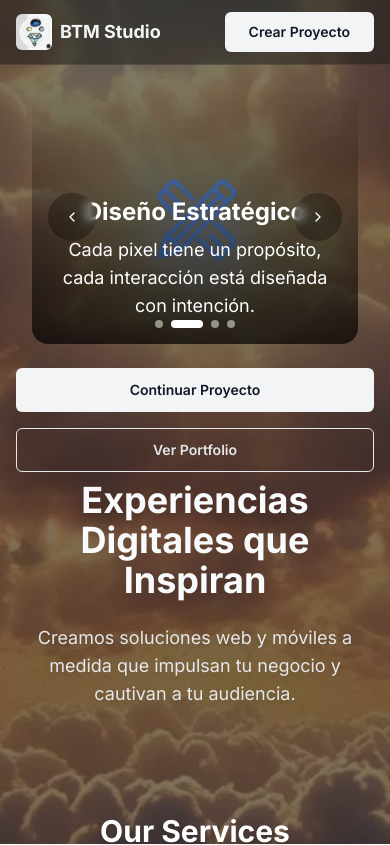
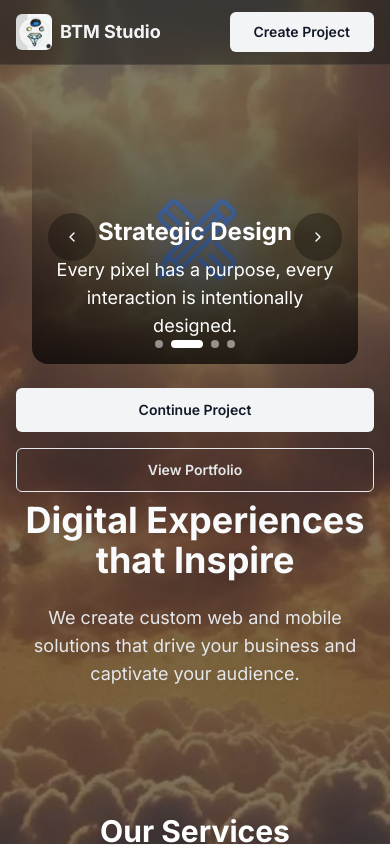
Before and after one commit to eliasbest07/btm-studio-home-page, a Next.js app: page /en in a window 390 px wide. Shown: the top 845 px of the page. Built offline with nearby package versions, Linux system fonts and the light colour scheme.

Commit message:
feat-lang: added translations

```diff
--- a/app/[locale]/page.tsx
+++ b/app/[locale]/page.tsx
@@ -3,7 +3,7 @@
 import Hero from "../components/Hero";
 import ImageDisplaySection from "../components/ImageDisplaySection";
 import SuccessCasesSection from "../components/SuccessCasesSection";
-import { successCasesData } from "../data/success-cases-data";
+import { getSuccessCasesData } from "../data/success-cases-data";
 import ServiceCard from "../components/ServiceCard";
 import { useTranslations } from "next-intl";
 
@@ -11,6 +11,7 @@ export default function HomePage() {
   const dynamicImageUrl = "https://picsum.photos/seed/btmstudio/1280/720";
   const imageAltText = "Paisaje montañoso abstracto generado dinámicamente";
   const t = useTranslations("Index");
+
 
   // Obtenemos los servicios desde el archivo de traducción
   const servicesData = t.raw("services") as {
@@ -46,7 +47,7 @@ export default function HomePage() {
         </div>
       </section>
       {/* <ImageDisplaySection imageUrl={dynamicImageUrl} altText={imageAltText} title="Nuestra Inspiración Visual" /> */}
-      <SuccessCasesSection cases={successCasesData} />
+      <SuccessCasesSection cases={getSuccessCasesData()} />
     </>
   );
 }
--- a/app/components/Header.tsx
+++ b/app/components/Header.tsx
@@ -5,9 +5,11 @@ import Link from "next/link"
 import Image from "next/image"
 import { Button } from "@/components/ui/button"
 import CreateProjectModal from "./CreateProjectModal"
+import { useTranslations } from "next-intl"
 
 export default function Header() {
   const [isModalOpen, setIsModalOpen] = useState(false)
+  const t = useTranslations("header")
 
   return (
     <>
@@ -27,7 +29,7 @@ export default function Header() {
               alt="BTM Studio Logo - Diamante y Orbes Abstractos"
               width={36}
               height={36}
-              className="rounded-md" // Bordes redondeados
+              className="rounded-md"
             />
             <span className="font-bold text-lg text-gray-100">BTM Studio</span>
           </Link>
@@ -36,7 +38,7 @@ export default function Header() {
             onClick={() => setIsModalOpen(true)}
             className="bg-gray-100 hover:bg-gray-200 text-gray-900 font-semibold px-6 py-2.5"
           >
-            Crear Proyecto
+            {t("createProject")}
           </Button>
         </nav>
       </header>
--- a/app/components/Hero.tsx
+++ b/app/components/Hero.tsx
@@ -1,49 +1,50 @@
-"use client" // Convertir a Client Component para manejar el estado del modal
+"use client"
+
 import { useState, useEffect } from "react"
 import { Button } from "@/components/ui/button"
 import Link from "next/link"
-import ShowProjectsModal from "./showProjects" // Importar el modal
+import ShowProjectsModal from "./showProjects"
 import Image from "next/image"
-import { ChevronDown, ChevronLeft, ChevronRight } from "lucide-react"
+import { ChevronLeft, ChevronRight } from "lucide-react"
 import { motion, useScroll, useTransform, AnimatePresence } from "framer-motion"
+import { useTranslations } from "next-intl"
 
 export default function Hero() {
+  const t = useTranslations("hero")
   const [isModalOpen, setIsModalOpen] = useState(false)
   const [activeIndex, setActiveIndex] = useState(0)
 
   const carouselItems = [
     {
       id: 1,
-      title: "Innovación Digital",
-      description: "Creamos soluciones digitales que transforman negocios y experiencias de usuario.",
+      title: t("slide1Title"),
+      description: t("slide1Desc"),
       image: "/icon-1.png",
     },
     {
       id: 2,
-      title: "Diseño Estratégico",
-      description: "Cada pixel tiene un propósito, cada interacción está diseñada con intención.",
+      title: t("slide2Title"),
+      description: t("slide2Desc"),
       image: "/icon-2.png",
     },
     {
       id: 3,
-      title: "Desarrollo Tecnológico",
-      description: "Construimos con las tecnologías más avanzadas para crear productos escalables y robustos.",
+      title: t("slide3Title"),
+      description: t("slide3Desc"),
       image: "/icon-3.png",
     },
     {
       id: 4,
-      title: "Resultados Medibles",
-      description: "Nuestras soluciones generan impacto real y resultados cuantificables para tu negocio.",
+      title: t("slide4Title"),
+      description: t("slide4Desc"),
       image: "/icon-4.png",
     },
   ]
 
-    // Función para navegar al siguiente slide
   const nextSlide = () => {
     setActiveIndex((prev) => (prev + 1) % carouselItems.length)
   }
 
-    // Función para navegar al slide anterior
   const prevSlide = () => {
     setActiveIndex((prev) => (prev - 1 + carouselItems.length) % carouselItems.length)
   }
@@ -51,9 +52,8 @@ export default function Hero() {
   useEffect(() => {
     const interval = setInterval(() => {
       setActiveIndex((prev) => (prev === carouselItems.length - 1 ? 0 : prev + 1))
-      }, 5000) // cambia cada 5 segundos
-
-      return () => clearInterval(interval) // limpiar al desmontar
+    }, 5000)
+    return () => clearInterval(interval)
   }, [carouselItems.length])
 
   return (
@@ -61,90 +61,45 @@ export default function Hero() {
       <section className="relative text-white min-h-[calc(100vh-4rem-80px)] md:min-h-[calc(100vh-4rem-120px)] flex items-center justify-center text-center py-2 px-4">
         <div className="relative z-10">
 
-    {/* carrucel */}
-
-      <div className=" top-2 left-0 right-0 h-[30vh] md:h-[40vh] z-20 px-4 mb-6">
+          {/* Carrusel */}
+          <div className="top-2 left-0 right-0 h-[30vh] md:h-[40vh] z-20 px-4 mb-6">
             <div className="relative h-full max-w-6xl mx-auto rounded-2xl overflow-hidden">
-          {/* Controles del carrusel */}
+              {/* Controles */}
               <div className="absolute top-1/2 left-4 z-30 transform -translate-y-1/2">
-            <Button
-              variant="ghost"
-              size="icon"
-              className="bg-black/30 backdrop-blur-sm text-white hover:bg-black/50 rounded-full h-12 w-12"
-              onClick={prevSlide}
-            >
+                <Button variant="ghost" size="icon" className="bg-black/30 backdrop-blur-sm text-white hover:bg-black/50 rounded-full h-12 w-12" onClick={prevSlide}>
                   <ChevronLeft className="h-6 w-6" />
                 </Button>
               </div>
               <div className="absolute top-1/2 right-4 z-30 transform -translate-y-1/2">
-            <Button
-              variant="ghost"
-              size="icon"
-              className="bg-black/30 backdrop-blur-sm text-white hover:bg-black/50 rounded-full h-12 w-12"
-              onClick={nextSlide}
-            >
+                <Button variant="ghost" size="icon" className="bg-black/30 backdrop-blur-sm text-white hover:bg-black/50 rounded-full h-12 w-12" onClick={nextSlide}>
                   <ChevronRight className="h-6 w-6" />
                 </Button>
               </div>
 
-          {/* Slides del carrusel */}
+              {/* Slide */}
               <AnimatePresence mode="wait">
                 <motion.div
                   key={activeIndex}
                   className="absolute inset-0 flex items-center justify-center"
-              initial={{
-                opacity: 0,
-                scale: 0.8,
-                y: 100,
-                x: 100,
-                rotate: 5,
-              }}
-              animate={{
-                opacity: 1,
-                scale: 1,
-                y: 0,
-                x: 0,
-                rotate: 0,
-                transition: {
-                  type: "spring",
-                  stiffness: 100,
-                  damping: 20,
-                },
-              }}
-              exit={{
-                opacity: 0,
-                scale: 0.8,
-                y: -100,
-                x: -100,
-                rotate: -5,
-                transition: {
-                  duration: 0.3,
-                },
-              }}
+                  initial={{ opacity: 0, scale: 0.8, y: 100, x: 100, rotate: 5 }}
+                  animate={{ opacity: 1, scale: 1, y: 0, x: 0, rotate: 0, transition: { type: "spring", stiffness: 100, damping: 20 } }}
+                  exit={{ opacity: 0, scale: 0.8, y: -100, x: -100, rotate: -5, transition: { duration: 0.3 } }}
                 >
-              <Image
-                src={carouselItems[activeIndex].image || "/placeholder.svg"}
-                alt={carouselItems[activeIndex].title}
-                width={100}
-                height={100}
-                className="object-contain"
-              />
+                  <Image src={carouselItems[activeIndex].image} alt={carouselItems[activeIndex].title} width={100} height={100} className="object-contain" />
                   <div className="absolute inset-0 bg-gradient-to-t from-black/70 to-transparent"></div>
                   <div className="absolute bottom-0 left-0 right-0 p-6 md:p-10 text-white">
                     <h3 className="text-2xl md:text-3xl font-bold mb-2">{carouselItems[activeIndex].title}</h3>
-                <p className="text-lg ">{carouselItems[activeIndex].description}</p>
+                    <p className="text-lg">{carouselItems[activeIndex].description}</p>
                   </div>
                 </motion.div>
               </AnimatePresence>
 
-          {/* Indicadores de slide */}
+              {/* Indicadores */}
               <div className="absolute bottom-4 left-1/2 transform -translate-x-1/2 z-30 flex space-x-2">
                 {carouselItems.map((_, index) => (
                   <button
                     key={index}
-                className={`h-2 rounded-full transition-all ${
-                  index === activeIndex ? "w-8 bg-white" : "w-2 bg-white/50"
-                }`}
+                    className={`h-2 rounded-full transition-all ${index === activeIndex ? "w-8 bg-white" : "w-2 bg-white/50"}`}
                     onClick={() => setActiveIndex(index)}
                   />
                 ))}
@@ -152,29 +107,22 @@ export default function Hero() {
             </div>
           </div>
 
+          {/* CTA */}
           <div className="flex flex-col sm:flex-row gap-4 justify-center mb-2">
-            <Button
-              size="lg"
-              className="bg-gray-100 hover:bg-gray-200 text-gray-900 font-semibold"
-              onClick={() => setIsModalOpen(true)} // Acción para abrir el modal
-            >
-              Continuar Proyecto
+            <Button size="lg" className="bg-gray-100 hover:bg-gray-200 text-gray-900 font-semibold" onClick={() => setIsModalOpen(true)}>
+              {t("ctaContinue")}
             </Button>
-            <Button
-
-              variant="outline"
-              size="lg"
-              className="font-semibold border-gray-200 text-gray-200 bg-transparent hover:bg-white/20 hover:text-white hover:border-white/30"
-            >
-              <Link href="/portfolio">Ver Portfolio</Link> {/* Asegúrate que href="/portfolio" */}
+            <Button variant="outline" size="lg" className="font-semibold border-gray-200 text-gray-200 bg-transparent hover:bg-white/20 hover:text-white hover:border-white/30">
+              <Link href="/portfolio">{t("ctaPortfolio")}</Link>
             </Button>
           </div>
 
+          {/* Headline */}
           <h1 className="text-4xl sm:text-5xl md:text-6xl lg:text-7xl font-bold mb-6 text-gray-50 drop-shadow-xl">
-            Experiencias Digitales que Inspiran
+            {t("headline")}
           </h1>
           <p className="text-lg sm:text-xl md:text-2xl text-gray-200 mb-8 max-w-3xl mx-auto drop-shadow-lg">
-            Creamos soluciones web y móviles a medida que impulsan tu negocio y cautivan a tu audiencia.
+            {t("subtext")}
           </p>
         </div>
       </section>
--- a/app/components/SuccessCasesSection.tsx
+++ b/app/components/SuccessCasesSection.tsx
@@ -1,11 +1,13 @@
 import SuccessCaseCard from "./SuccessCaseCard"
 import type { SuccessCase } from "@/app/data/success-cases-data"
+import { useTranslations } from "next-intl"
 
-interface SuccessCasesSectionProps {
+interface  SuccessCasesSectionProps {
   cases: SuccessCase[]
 }
 
 export default function SuccessCasesSection({ cases }: SuccessCasesSectionProps) {
+  const t = useTranslations("successCases")
   if (!cases || cases.length === 0) {
     return null
   }
@@ -16,7 +18,7 @@ export default function SuccessCasesSection({ cases }: SuccessCasesSectionProps)
       {/* Eliminado bg-secondary */}
       <div className="container mx-auto px-4">
         <h2 className="text-3xl md:text-4xl font-bold text-center mb-10 md:mb-16 text-white drop-shadow-md">
-          Nuestros Casos de Éxito
+          {t("title")}
         </h2>
         <div className="grid grid-cols-1 sm:grid-cols-2 lg:grid-cols-3 gap-x-6 gap-y-10 justify-items-center">
           {cases.map((project, index) => (
--- a/app/data/success-cases-data.ts
+++ b/app/data/success-cases-data.ts
@@ -1,4 +1,5 @@
-// Primero, actualizamos la interfaz para incluir todos los campos necesarios
+import { useTranslations } from "next-intl"
+
 export interface SuccessCase {
   id: string
   name: string
@@ -18,7 +19,7 @@ export interface SuccessCase {
 
 // Datos simulados para las gráficas de línea
 const generateMockProgressData = (baseValue: number, investment: number): Array<{ name: string; value: number }> => {
-  const months = ["Ene", "Feb", "Mar", "Abr", "May", "Jun"]
+  const months = ["Jan", "Feb", "Mar", "Apr", "May", "Jun"]
   let currentValue = investment * 0.8 // Empezar un poco por debajo de la inversión
   const data = months.map((month, index) => {
     // Simular crecimiento con picos y valles
@@ -39,53 +40,55 @@ const generateMockProgressData = (baseValue: number, investment: number): Array<
   ]
 }
 
-export const successCasesData: SuccessCase[] = [
+
+export function getSuccessCasesData(): SuccessCase[] {
+  const t = useTranslations("successCases")
+
+  return [
     {
       id: "repuestos-merida",
-    name: "Repuestos Mérida App",
-    description: "Aplicación móvil para la búsqueda y cotización de repuestos automotrices.",
+      name: t("repuestos-merida.name"),
+      description: t("repuestos-merida.description"),
+      details: t("repuestos-merida.details"),
+      linkText: t("repuestos-merida.linkText"),
       imageUrl: "/images/success-cases/repuestos-merida.webp",
       investment: 500,
-    returnValue: 550, // Actualizado según solicitud
+      returnValue: 550,
       returnIsMonthly: true,
-    roiPercentage: 10, // ROI: ((550 - 500) / 500) * 100 = 10%
-    details:
-      "Desarrollo de una intuitiva aplicación móvil que conecta a clientes con un amplio catálogo de repuestos, agilizando el proceso de compra y generando un notable incremento en ventas desde su lanzamiento.",
+      roiPercentage: 10,
       linkUrl: "https://play.google.com/store/apps/details?id=com.btmstudio.rep_merida&hl=en_US",
-    linkText: "Ver en Play Store",
       startYear: 2023,
-    progressData: generateMockProgressData(550, 500), // returnValue, investment
+      progressData: generateMockProgressData(550, 500),
     },
     {
-    id: "repolla", // Reemplazando project-alpha
-    name: "Repolla",
-    description: "Plataforma de gestión y ventas para Repolla, líder en su sector.",
-    imageUrl: "/images/success-cases/repolla_520.png", // Placeholder, idealmente una imagen de Repolla
+      id: "repolla",
+      name: t("repolla.name"),
+      description: t("repolla.description"),
+      details: t("repolla.details"),
+      linkText: t("repolla.linkText"),
+      imageUrl: "/images/success-cases/repolla_520.png",
       investment: 4000,
-    returnValue: 16000, // Retorno anual
+      returnValue: 16000,
       returnIsMonthly: false,
-    roiPercentage: 300, // ROI: ((16000 - 4000) / 4000) * 100 = 300%
-    details:
-      "Desde 2009, Repolla ha visto un crecimiento sostenido gracias a la optimización de su plataforma digital, resultando en un retorno anual de $16,000 sobre una inversión inicial de $4,000.",
-    linkUrl: "https://play.google.com/store/apps/datasafety?id=com.natillera.repolla", // Actualizar si hay un link real
-    linkText: "Ver en Play Store",
+      roiPercentage: 300,
+      linkUrl: "https://play.google.com/store/apps/datasafety?id=com.natillera.repolla",
       startYear: 2009,
       progressData: generateMockProgressData(16000, 4000),
     },
     {
       id: "project-beta",
-    name: "Total-Time.app",
-    description: "Aplicación web para trackiar el desempeño de los empleados y coordinar tareas.",
+      name: t("project-beta.name"),
+      description: t("project-beta.description"),
+      details: t("project-beta.details"),
+      linkText: t("project-beta.linkText"),
       imageUrl: "/images/success-cases/total-time_logo.png",
       investment: 50,
       returnValue: 5000,
       returnIsMonthly: false,
       roiPercentage: 300,
-    linkUrl: "https://total-time.app", // Actualizar si hay un link real
-    linkText: "Ver en Web",
-    details:
-      "La app móvil mejoró la eficiencia de las entregas en un 40% y aumentó la satisfacción del cliente en un 25% en los primeros 6 meses.",
+      linkUrl: "https://total-time.app",
       startYear: 2023,
       progressData: generateMockProgressData(300000, 75000),
     },
   ]
+}
--- a/messages/en.json
+++ b/messages/en.json
@@ -55,5 +55,63 @@
     "focus": "Focus",
     "send": "Send proposal"
   }
+  ,
+  "hero": {
+    "slide1Title": "Digital Innovation",
+    "slide1Desc": "We create digital solutions that transform businesses and user experiences.",
+    "slide2Title": "Strategic Design",
+    "slide2Desc": "Every pixel has a purpose, every interaction is intentionally designed.",
+    "slide3Title": "Tech Development",
+    "slide3Desc": "We build with the latest technologies to create scalable, robust products.",
+    "slide4Title": "Measurable Results",
+    "slide4Desc": "Our solutions generate real impact and measurable outcomes for your business.",
+    "ctaContinue": "Continue Project",
+    "ctaPortfolio": "View Portfolio",
+    "headline": "Digital Experiences that Inspire",
+    "subtext": "We create custom web and mobile solutions that drive your business and captivate your audience."
+  }
+  ,
+  "successCases": {
+    "title": "Our Success Stories",
+     "started": "Started in",
+    "investment": "Investment",
+    "monthlyReturn": "Estimated Monthly Return",
+    "annualReturn": "Estimated Annual Return",
+    "estimatedRoi": "Estimated ROI",
+    "estimatedEvolution": "Estimated Evolution",
+    "initialInvestment": " vs Initial Investment",
+    "april":"abr",
+    "repuestos-merida": {
+      "name": "Repuestos Mérida App",
+      "description": "Mobile app for searching and quoting automotive parts.",
+      "details": "Development of an intuitive mobile app that connects customers to a wide range of spare parts, streamlining the purchasing process and significantly increasing sales since launch.",
+      "linkText": "View on Play Store"
+    },
+    "repolla": {
+      "name": "Repolla",
+      "description": "Management and sales platform for Repolla, a leader in its sector.",
+      "details": "Since 2009, Repolla has experienced steady growth thanks to digital platform optimization, resulting in an annual return of $16,000 on an initial investment of $4,000.",
+      "linkText": "View on Play Store"
+    },
+    "project-beta": {
+      "name": "Total-Time.app",
+      "description": "Web app for tracking employee performance and coordinating tasks.",
+      "details": "The mobile app improved delivery efficiency by 40% and customer satisfaction by 25% within the first 6 months.",
+      "linkText": "View Website"
+    }
+  }
+
+  ,
+
+  "header": {
+    "createProject": "Create Project"
+  }
+,
+  "footer": {
+    "rights": "All rights reserved.",
+    "language": "Español"
+  }
+
+
 
 }
```
Also changed, not shown: app/components/Footer.tsx (+25 -12 lines), app/components/SuccessCaseCard.tsx (+12 -14 lines), messages/es.json (+57 -0 lines). Lines whose indentation alone changed are shown as unchanged.
